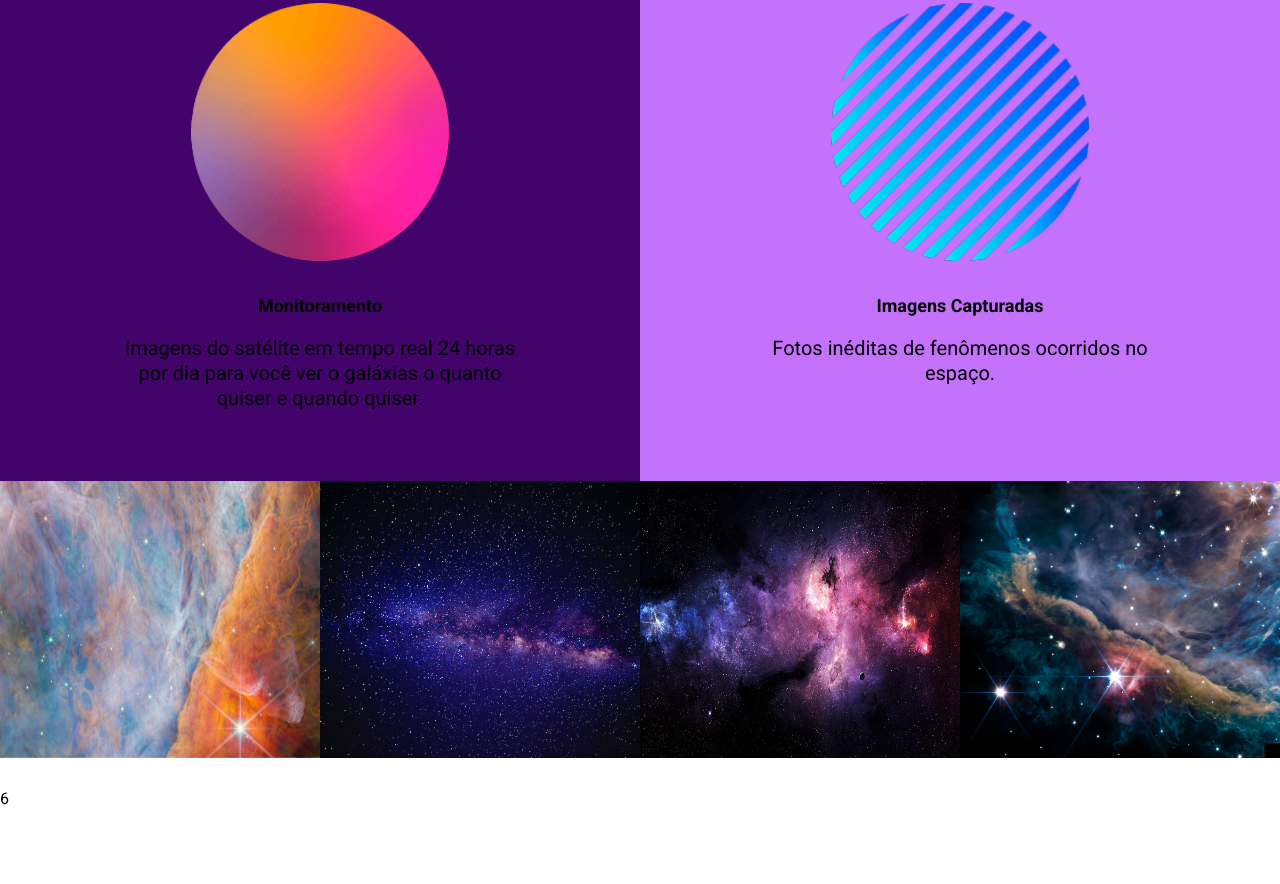
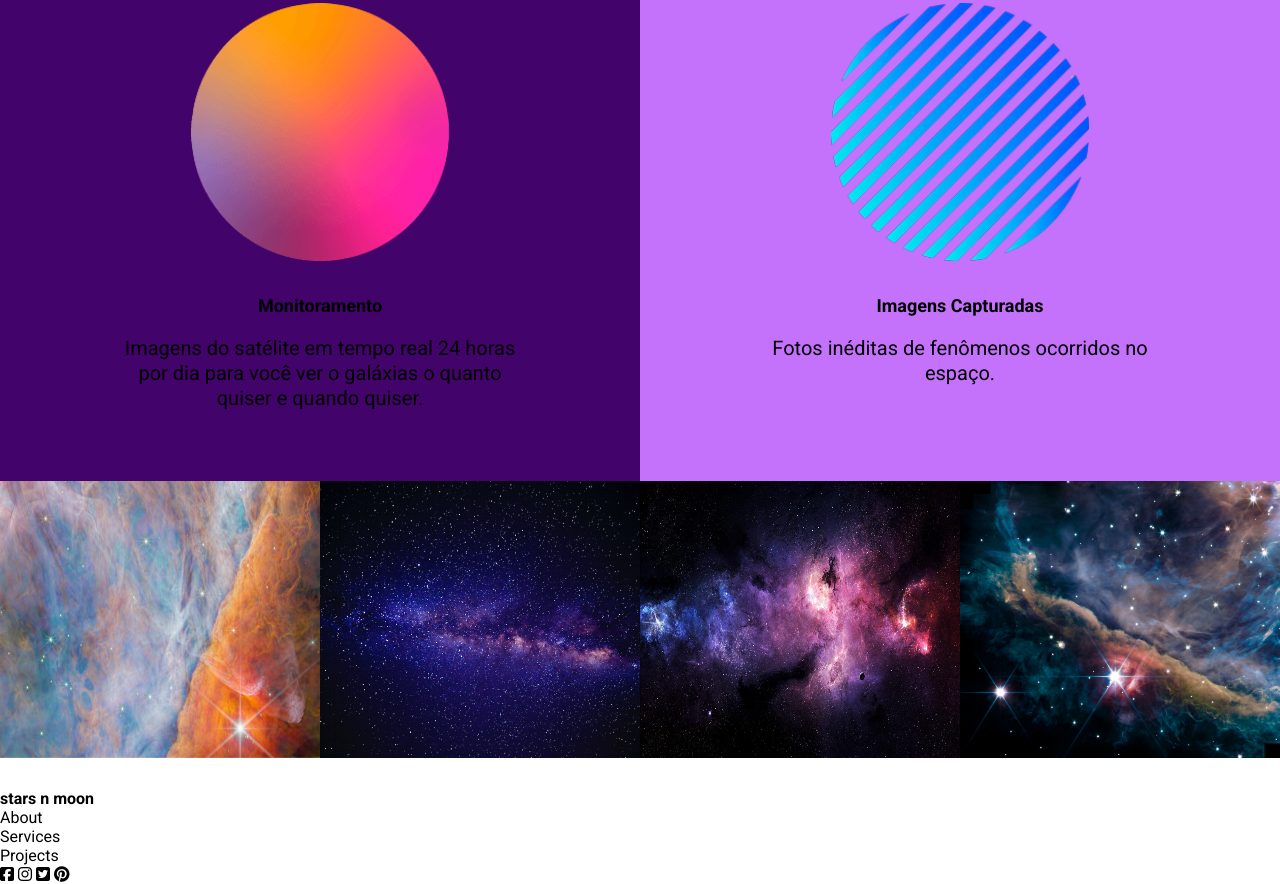
Before and after one commit to bruprogrammer/landing-page, a plain HTML site: page index.html in a window 1280 px wide. Shown: the part 1817-2701 px from the top of the page. Before the commit the page ends 2625 px from the top, so only its background shows below. Drawn offline with Linux system fonts and the light colour scheme.

Commit message:
Update index.html

```diff
--- a/index.html
+++ b/index.html
@@ -100,7 +100,26 @@
             </a>
         </div>
     </section>
-    <footer class="footer">6</footer>
+       <footer class="footer" id="contact">
+        <h4>stars n moon</h4>
+
+        <nav>
+            <ul>
+                <li><a href="#about">About</a></li>
+                <li><a href="#services"></a>Services</li>
+                <li><a href="#projects"></a>Projects</li>
+            </ul>
+        </nav>
+
+        <div class="social">
+            <a href=""><i class="fab fa-facebook-square"></i></a>
+            <a href=""><i class="fab fa-instagram"></i></a>
+            <a href=""><i class="fab fa-twitter-square"></i></a>
+            <a href=""><i class="fab fa-pinterest"></i></a>
+        </div>
+
+
+    </footer>
 </body>
 
 </html>
```
